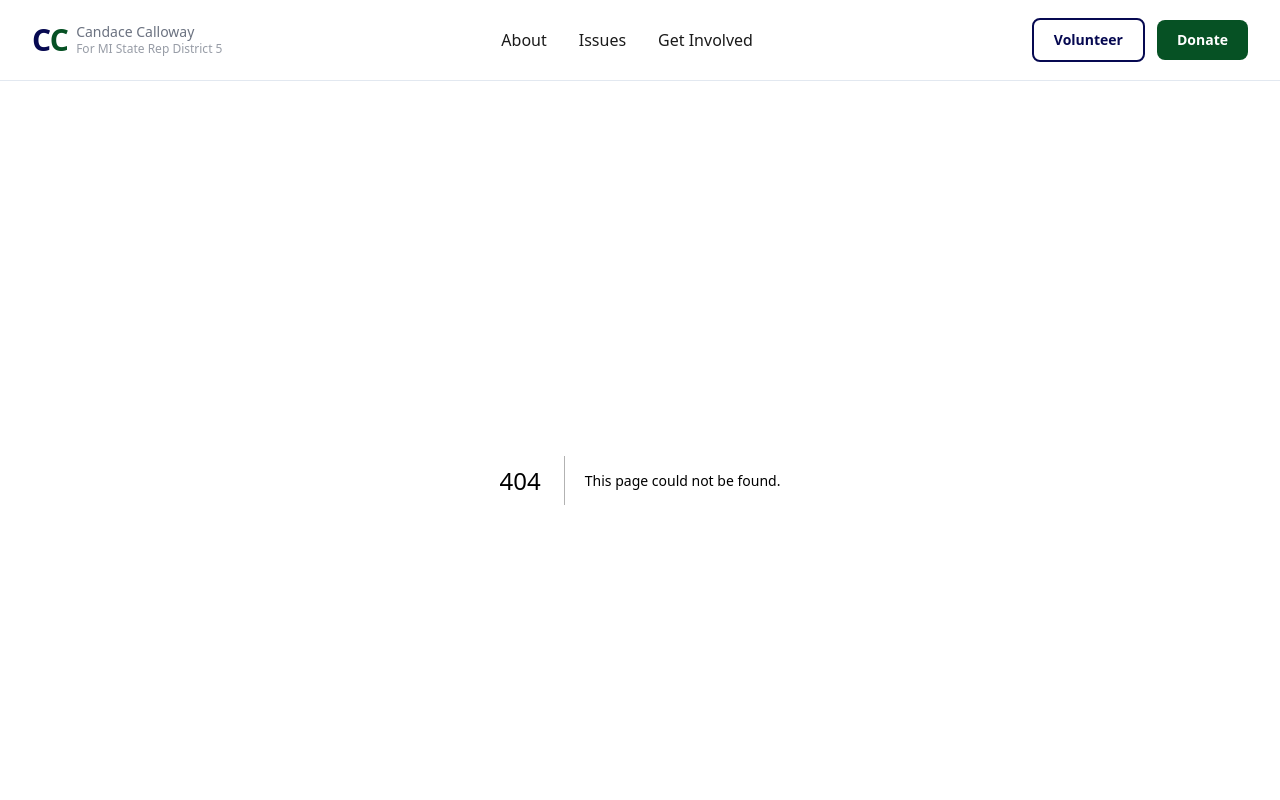
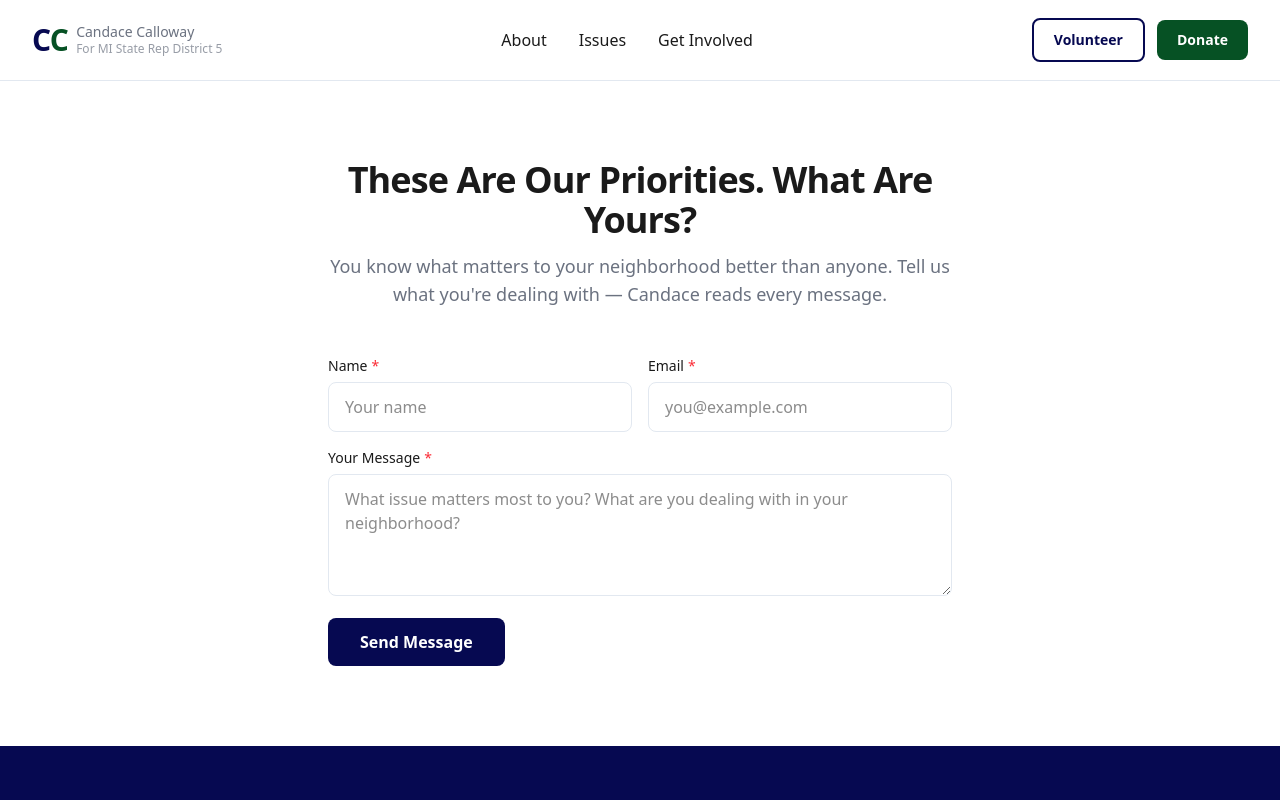
Before and after one commit to JJG1488/michigan_state_representative, a Next.js app: page /priorities in a window 1280 px wide. Before the commit this address had no page. Shown: the top 800 px of the page. Built offline with nearby package versions, Linux system fonts and the light colour scheme.

Commit message:
Priorities page

```diff
--- /dev/null
+++ b/app/priorities/page.tsx
@@ -0,0 +1,26 @@
+import type { Metadata } from 'next';
+import SectionHeader from '@/components/shared/SectionHeader';
+import IssueForm from '@/components/shared/IssueForm';
+import CTABanner from '@/components/shared/CTABanner';
+
+export const metadata: Metadata = {
+  title: 'Your Priorities',
+  description: 'Tell Candace Calloway what matters most to you and your neighborhood. She reads every message.',
+};
+
+export default function PrioritiesPage() {
+  return (
+    <>
+      <section className="py-16 sm:py-20">
+        <div className="max-w-2xl mx-auto px-4 sm:px-6">
+          <SectionHeader
+            title="These Are Our Priorities. What Are Yours?"
+            subtitle="You know what matters to your neighborhood better than anyone. Tell us what you're dealing with — Candace reads every message."
+          />
+          <IssueForm subjectPrefix="Priorities" />
+        </div>
+      </section>
+      <CTABanner />
+    </>
+  );
+}
```
